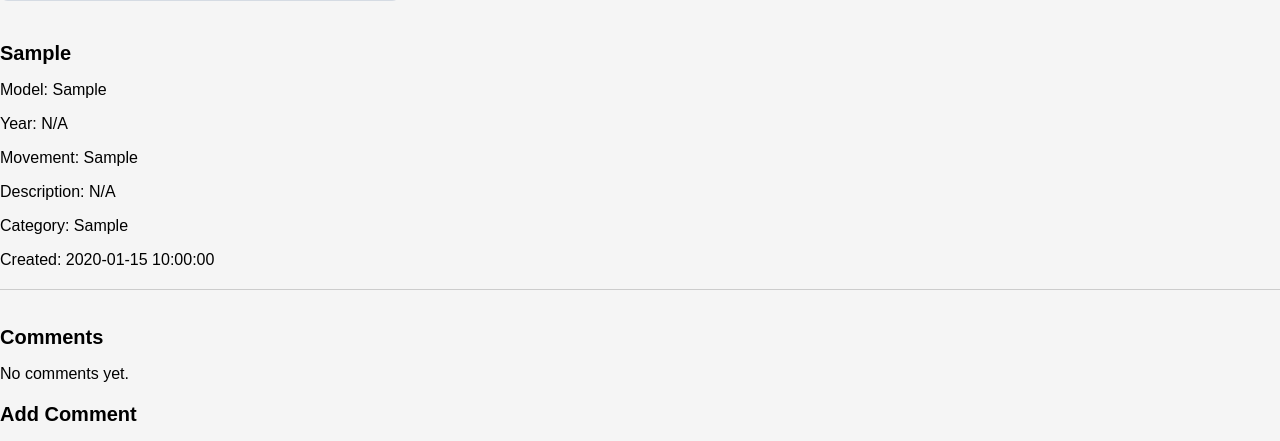
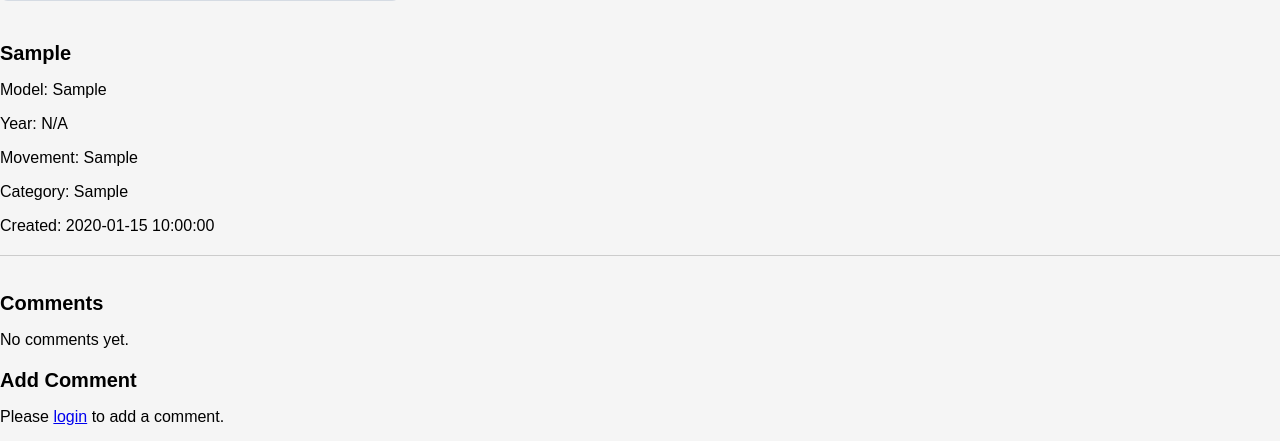
Before and after one commit to HSarao004/Project-Webdevelop, a PHP site: page /fullpost.php?id=1 in a window 1280 px wide. Shown: the part 357-798 px from the top of the page. Run offline with PHP 8.4, Linux system fonts and the light colour scheme; tables that the repository leaves empty or names only in its code hold one stand-in row (values such as "Sample post"); grey boxes marked "Sample" are stand-in pictures.

Commit message:
Despcription of watch issue solved ,comments issue resolved

```diff
--- a/fullpost.php
+++ b/fullpost.php
@@ -185,7 +185,7 @@ if ($_SERVER["REQUEST_METHOD"] == "POST" && isset($_POST['comment'])) {
                 <p>Model: <?= isset($watch['model']) ? $watch['model'] : 'N/A' ?></p>
                 <p>Year: <?= isset($watch['watchYear']) ? $watch['watchYear'] : 'N/A' ?></p>
                 <p>Movement: <?= isset($watch['movement']) ? $watch['movement'] : 'N/A' ?></p>
-                <p>Description: <?= isset($watch['watchDes']) ? $watch['watchDes'] : 'N/A' ?></p>
+
                 <p>Category: <?= isset($watch['category']) ? $watch['category'] : 'N/A' ?></p>
                 <p>Created: <?= isset($watch['date_created']) ? $watch['date_created'] : 'N/A' ?></p>
             </div>
```
Also changed, not shown: delete.php (deleted).
